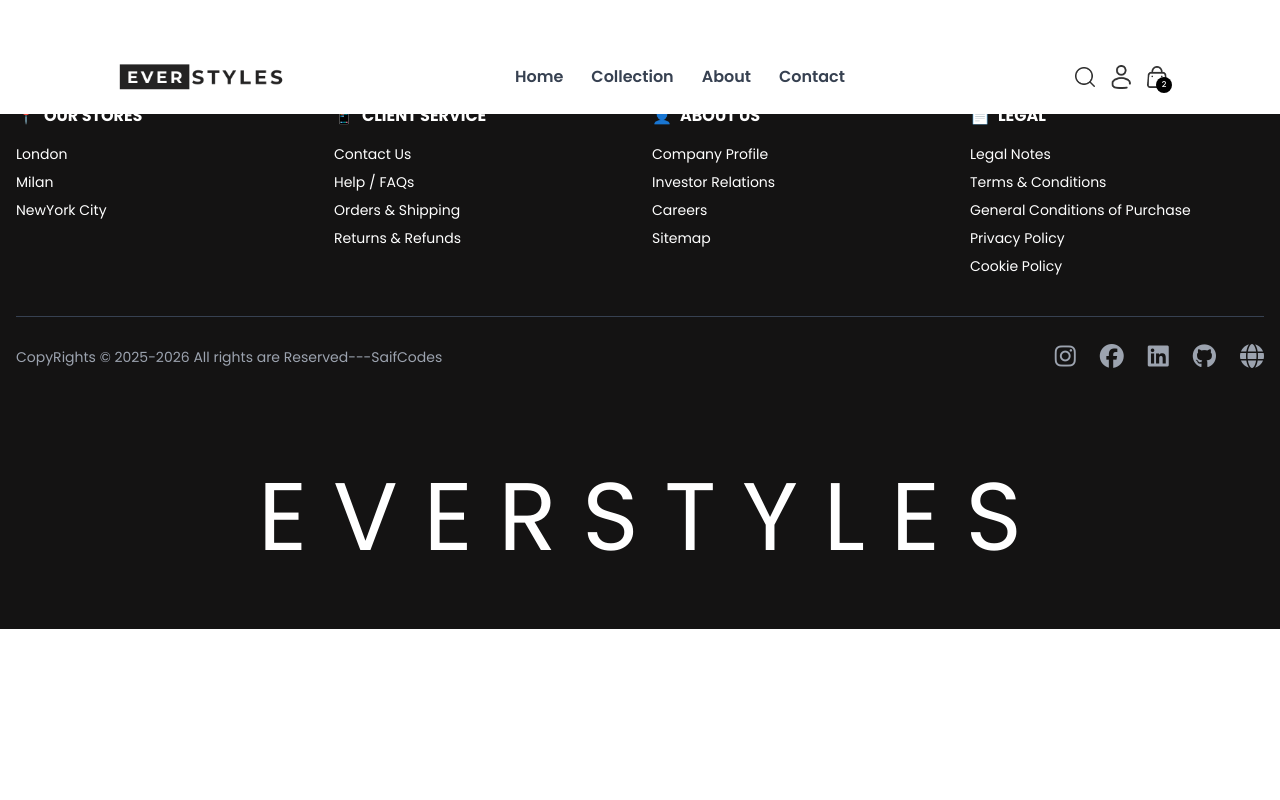
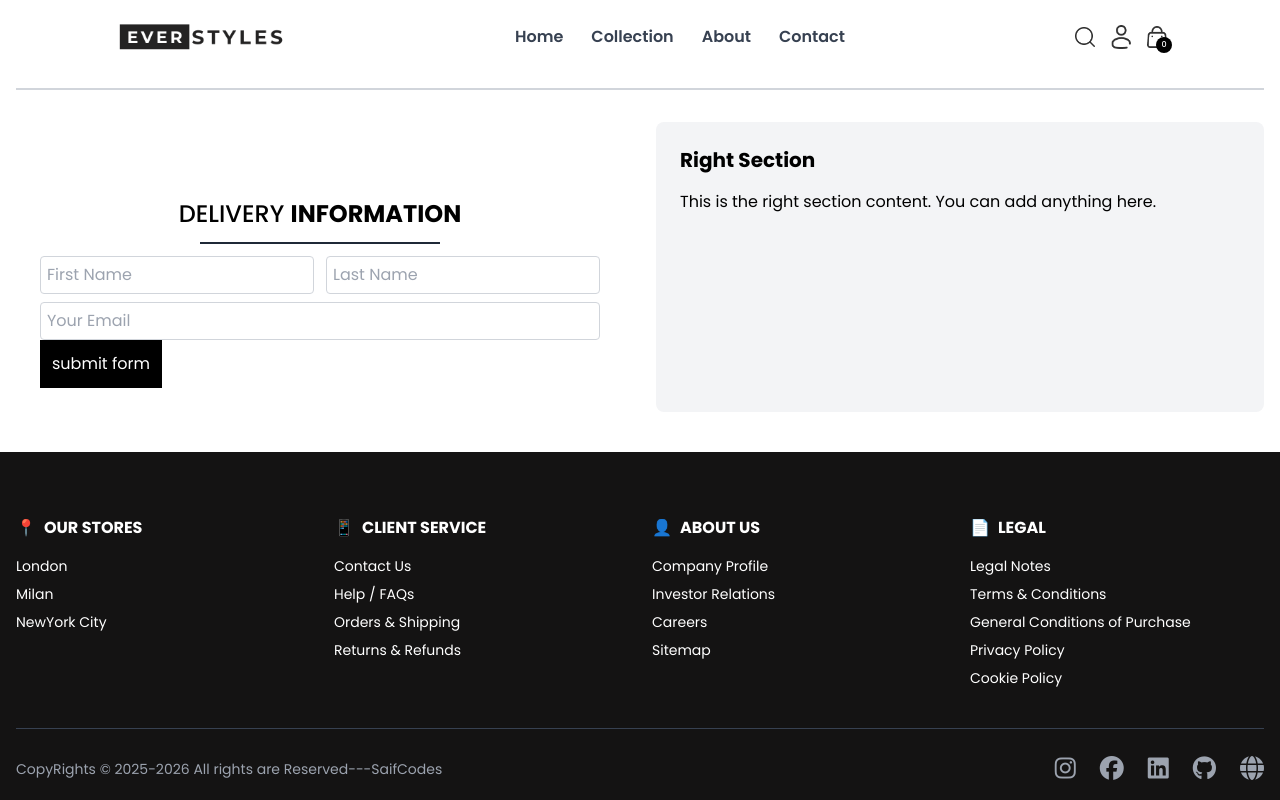
Before and after one commit to SaifCodes-02/E-commerce, a React (Vite) app: page /place-order in a window 1280 px wide. Shown: the top 800 px of the page. Built offline with nearby package versions, Linux system fonts and the light colour scheme.

Commit message:
Completed cart section doing place order section

```diff
--- a/package.json
+++ b/package.json
@@ -11,13 +11,16 @@
   },
   "dependencies": {
     "@fortawesome/fontawesome-free": "^6.7.2",
+    "@hookform/resolvers": "^4.1.3",
     "@radix-ui/react-slot": "^1.1.0",
     "class-variance-authority": "^0.7.0",
     "clsx": "^2.1.1",
+    "formik": "^2.4.6",
     "framer-motion": "^11.18.2",
     "lucide-react": "^0.454.0",
     "react": "^18.3.1",
     "react-dom": "^18.3.1",
+    "react-hook-form": "^7.54.2",
     "react-icons": "^5.3.0",
     "react-image-zoom": "^1.3.1",
     "react-medium-image-zoom": "^5.2.14",
@@ -25,7 +28,8 @@
     "react-slick": "^0.30.2",
     "slick-carousel": "^1.8.1",
     "tailwind-merge": "^2.5.4",
-    "tailwindcss-animate": "^1.0.7"
+    "tailwindcss-animate": "^1.0.7",
+    "yup": "^1.6.1"
   },
   "devDependencies": {
     "@eslint/js": "^9.11.1",
--- a/src/Components/Navbar.jsx
+++ b/src/Components/Navbar.jsx
@@ -1,5 +1,6 @@
-import React, { useState } from 'react';
+import React, { useState,useContext } from 'react';
 import { useEffect } from "react";
+import { Shopcontext } from "@/Context/Shopcontext";
 import { assets } from '../assets/assets';
 import { Link, NavLink } from "react-router-dom";
 import { useLocation } from "react-router-dom";
@@ -9,6 +10,8 @@ const Navbar = () => {
     useEffect(() => {
         window.scrollTo({ top: 0, behavior: "smooth" });
       }, [location.pathname]);
+
+      const{getcartcount}=useContext(Shopcontext);
     return (
         <div className='w-full flex items-center justify-around py-3 font-medium fixed z-50 bg-white' >
 
@@ -57,7 +60,7 @@ const Navbar = () => {
                 <div className='group relative'>
                     <img src={assets.profile_icon} className='w-5 cursor-pointer' alt="" />
                     <div className='group-hover:block hidden absolute dropdown-menu right-0 pt-4'>
-                        <div className='flex flex-col gap-1 w-36 py-3 px-5 bg-blue-700 text-white rounded-md'>
+                        <div className='flex flex-col gap-1 w-36 py-3 px-5 bg-gray-200 text-gray-600 rounded-md'>
                             <p className='cursor-pointer hover:font-bold'>My profile</p>
                             <p className='cursor-pointer hover:font-bold'>Orders</p>
                             <p className='cursor-pointer hover:font-bold'>Log out</p>
@@ -67,7 +70,7 @@ const Navbar = () => {
 
                 <Link to="/cart" className="relative">
                     <img src={assets.cart_icon} className='w-5 min-w-5' alt="" />
-                    <p className='absolute right-[-5px] bottom-[-5px] text-center leading-4 w-4 bg-black aspect-square rounded-full text-[8px] text-white font-medium'>2</p>
+                    <p className='absolute right-[-5px] bottom-[-5px] text-center leading-4 w-4 bg-black aspect-square rounded-full text-[8px] text-white font-medium'>{getcartcount()}</p>
                 </Link>
 
                 <img src={assets.menu_icon} onClick={() => { setvisible(true) }} className='w-5 block sm:hidden cursor-pointer' alt="" />
--- a/src/Context/Shopcontext.jsx
+++ b/src/Context/Shopcontext.jsx
@@ -32,17 +32,64 @@ else{
 setcart(cartdata);
 
 }
-useEffect(() => {
-    console.log(cart);
 
-   }, [cart])
+const updatecart = (item_id, size, quantity) => {
+    // Create a copy of the cart to avoid direct state mutation
+    const cartdata = structuredClone(cart);
+
+    // Initialize the product entry if it doesn't exist
+    if (!cartdata[item_id]) {
+      cartdata[item_id] = {};
+    }
+
+    // If the size exists in the product entry
+    if (cartdata[item_id][size]) {
+      if (quantity <= 0) {
+        // Remove the size entry if quantity is 0 or less
+        delete cartdata[item_id][size];
+
+        // If the product has no sizes left, remove the product entry
+        if (Object.keys(cartdata[item_id]).length === 0) {
+          delete cartdata[item_id];
+        }
+      } else {
+        // Update the quantity for the size
+        cartdata[item_id][size] = quantity;
+      }
+    } else {
+      // If the size doesn't exist, add it with the new quantity (if quantity > 0)
+      if (quantity > 0) {
+        cartdata[item_id][size] = quantity;
+      }
+    }
+
+    // Update the cart state
+    setcart(cartdata);
+  };
+
+
+
+const getcartcount=()=>{
+    let count=0;
+    for(const item in cart)
+    {
+        for(const size in cart[item])
+        {
+            count+=cart[item][size];
+        }
+    }
+    return count;
+
+
+}
+
 
 
     const value = {
         products,
         currency,
         deliveryfee,
-        cart,addtocart
+        cart,addtocart,getcartcount,updatecart
     };
 
     return (
--- a/src/Pages/Cart.jsx
+++ b/src/Pages/Cart.jsx
@@ -1,11 +1,130 @@
-import React from 'react'
+import React, { useState, useEffect, useContext } from "react";
+import { Shopcontext } from "@/Context/Shopcontext";
+import { FaTrash, FaHeart, FaEdit } from "react-icons/fa"; // Icons
+import { useNavigate } from 'react-router-dom'; // Correct import
 
 const Cart = () => {
+  const { products, cart, currency, updatecart } = useContext(Shopcontext);
+  const [cartdata, setcartdata] = useState([]);
+  const navigate = useNavigate(); // Use the hook to get the navigate function
+
+  useEffect(() => {
+    const tempdata = [];
+    for (const item in cart) {
+      for (const size in cart[item]) {
+        const product = products.find((product) => product._id === item);
+        if (product) {
+          tempdata.push({
+            product,
+            size,
+            quantity: cart[item][size],
+          });
+        }
+      }
+    }
+    setcartdata(tempdata);
+  }, [cart, products]);
+
+  const handleincrement = (product_id, size) => {
+    const currentcount = cart[product_id][size] || 0;
+    updatecart(product_id, size, currentcount + 1);
+  };
+
+  const handledecrement = (product_id, size) => {
+    const currentcount = cart[product_id][size] || 0;
+    if (currentcount > 1) {
+      updatecart(product_id, size, currentcount - 1);
+    }
+  };
+
+  const subtotal = cartdata.reduce((sum, item) => sum + item.product.price * item.quantity, 0);
+
   return (
-    <div>
+    <div className="pt-20 max-w-7xl mx-auto px-4">
+      {/* Line Above Cart Section */}
+      <div className="w-full h-[2px] bg-gray-300 mt-2 mb-8"></div>
+      <h2 className="text-3xl font-bold text-center mb-6 bg-gray-100 w-full">SHOPPING CART</h2>
 
+      {/* Desktop View */}
+      <div className="hidden sm:block">
+        <table className="w-full">
+          <thead>
+            <tr className="bg-gray-100">
+              <th className="p-3 text-left">Product</th>
+              <th className="p-3 text-center">Quantity</th>
+              <th className="p-3 text-center">Price</th>
+              <th className="p-3 text-center">Subtotal</th>
+            </tr>
+          </thead>
+          <tbody>
+            {cartdata.map((item, index) => (
+              <tr key={index} className="border-t">
+                <td className="p-3 flex items-center gap-4">
+                  <img src={item.product.image[0]} alt={item.product.name} className="w-30 h-20 object-contain rounded-sm" />
+                  <div>
+                    <h3 className="font-semibold">{item.product.name}</h3>
+                    <p className="text-gray-600 text-sm font-medium">Size: {item.size.toUpperCase()}</p>
+                    <div className="text-center text-gray-600 flex items-center gap-2 pt-2">
+                      <span><FaTrash className="cursor-pointer hover:text-red-500" /></span>
+                      <span><FaHeart className="cursor-pointer hover:text-pink-500" /></span>
+                    </div>
+                  </div>
+                </td>
+                <td className="p-3 text-center">
+                  <div className="flex items-center justify-center gap-2">
+                    <button onClick={() => handledecrement(item.product._id, item.size)} className="bg-black text-white px-2 py-1 rounded-full">-</button>
+                    <span>{item.quantity}</span>
+                    <button onClick={() => handleincrement(item.product._id, item.size)} className="bg-black text-white px-2 py-1 rounded-full">+</button>
+                  </div>
+                </td>
+                <td className="p-3 text-center">{currency} {item.product.price.toLocaleString()}</td>
+                <td className="p-3 text-center">{currency} {(item.product.price * item.quantity).toLocaleString()}</td>
+              </tr>
+            ))}
+          </tbody>
+        </table>
+      </div>
+
+      {/* Mobile View */}
+      <div className="block sm:hidden">
+        {cartdata.map((item, index) => (
+          <div key={index} className="border-b py-4">
+            <div className="flex flex-col gap-4">
+              <img src={item.product.image[0]} alt={item.product.name} className="w-28 h-28 object-cover rounded-md" />
+              <div>
+                <h3 className="font-semibold text-lg">{item.product.name}</h3>
+                <p className="text-gray-600 text-sm">Size: {item.size.toUpperCase()}</p>
+                <p className="text-green-600 text-sm">In Stock</p>
+                <p className="font-semibold">{currency} {item.product.price.toLocaleString()}</p>
+                <div className="flex items-center gap-2 mt-2">
+                  <button className="bg-black text-white px-2 py-1 rounded-full">-</button>
+                  <span>{item.quantity}</span>
+                  <button className="bg-black text-white px-2 py-1 rounded-full">+</button>
+                </div>
+                <p className="font-semibold mt-2">{currency} {(item.product.price * item.quantity).toLocaleString()}</p>
+                <div className="flex gap-2 mt-2 text-gray-600">
+                  <FaTrash className="cursor-pointer hover:text-red-500" />
+                  <FaHeart className="cursor-pointer hover:text-pink-500" />
+                </div>
+              </div>
+            </div>
+          </div>
+        ))}
+      </div>
+
+      {/* Order Note & Checkout */}
+      <div className="flex flex-col sm:flex-row justify-between items-start sm:items-center mt-20 gap-4 mb-20">
+        <div className="w-full sm:w-1/2">
+          <label className="font-semibold">Add Order Note</label>
+          <textarea className="w-full border p-2 mt-2 rounded-md" placeholder="How can we help you?"></textarea>
+        </div>
+        <div className="text-center sm:text-left w-full sm:w-1/3">
+          <p className="text-lg font-semibold text-gray-600">Subtotal: <span className="text-red-500">{currency} {subtotal.toLocaleString()}</span></p>
+          <button onClick={() => navigate('/place-order')} className="bg-black text-white px-6 py-2 rounded-md mt-2 hover:bg-gray-800 w-full">CHECKOUT</button>
+        </div>
+      </div>
     </div>
-  )
-}
+  );
+};
 
-export default Cart
+export default Cart;
--- a/src/Pages/PlaceOrder.jsx
+++ b/src/Pages/PlaceOrder.jsx
@@ -1,8 +1,94 @@
+import Title from '@/Components/Title'
 import React from 'react'
+import {useFormik} from 'formik';
+import { OrderSchema } from '@/Schemas';
+
+
+
+
+
+const initialValues={
+
+  firstname:'',
+  lastname:'',
+  email:'',
+}
+
+
 
 const PlaceOrder = () => {
+
+const {values,errors,handleBlur,handleChange,handleSubmit}=useFormik({
+initialValues:initialValues,
+validationSchema:OrderSchema,
+onSubmit:(values)=>{
+
+  console.log(values);
+
+}
+
+
+
+})
+
+
+
+
   return (
-    <div>
+    <div className='pt-20 max-w-7xl mx-auto px-4' >
+
+     <div className="w-full h-[2px] bg-gray-300 mt-2 mb-8"></div>
+
+{/* Two Sections: Left and Right */}
+<div className="flex flex-col sm:flex-row gap-8"> {/* Flex container */}
+  {/* Left Section */}
+  {/* Title Section Below */}
+
+  <div className="w-full sm:w-1/2 p-6">
+  <div className="text-xl sm:text-2xl my-3 pt-10"><Title text1={"DELIVERY"} text2={"INFORMATION"} /></div>
+    <form onSubmit={handleSubmit}>
+<div className='flex gap-3'>
+<input type="text"
+placeholder='First Name'
+name='firstname'
+value={values.firstname}
+
+onChange={handleChange}
+className='border border-gray-300 rounded py-1.5 px-1.5 w-full' />
+
+
+<input type="text"
+ placeholder='Last Name'
+ name='lastname'
+ value={values.lastname}
+
+onChange={handleChange}
+ className='border border-gray-300 rounded py-1.5 px-1.5 w-full' />
+</div>
+{<p className='text-sm text-red-500 '>{errors.firstname}</p>}
+
+<input type="email"
+ placeholder='Your Email'
+ name='email'
+ value={values.email}
+
+onChange={handleChange}
+ className='border border-gray-300 rounded py-1.5 px-1.5 w-full mt-2' />
+{<p className='text-sm text-red-500 '>{errors.email}</p>}
+
+<button type="submit" className='bg-black py-3 px-3 text-white'>submit form</button>
+
+</form>
+  </div>
+
+  {/* Right Section */}
+  <div className="w-full sm:w-1/2 bg-gray-100 p-6 rounded-lg">
+    <h2 className="text-xl font-bold mb-4">Right Section</h2>
+    <p>This is the right section content. You can add anything here.</p>
+  </div>
+</div>
+
+
 
     </div>
   )
--- /dev/null
+++ b/src/Schemas/index.jsx
@@ -0,0 +1,12 @@
+import * as Yup from 'yup';
+export const OrderSchema = Yup.object().shape({
+  firstname: Yup.string().min(3).max(15).required('First Name is required'),
+
+  lastname: Yup.string().min(3).max(15),
+  email: Yup.string().email('Invalid email').required('Email is required'),
+  address: Yup.string().required('Address is required'),
+  city: Yup.string().required('City is required'),
+  state: Yup.string().required('State is required'),
+  country: Yup.string().required('Country is required'),
+  zip: Yup.string().required('Zip is required')
+});
```
Also changed, not shown: 1 other file (tests, documents, lock files or other folders).
